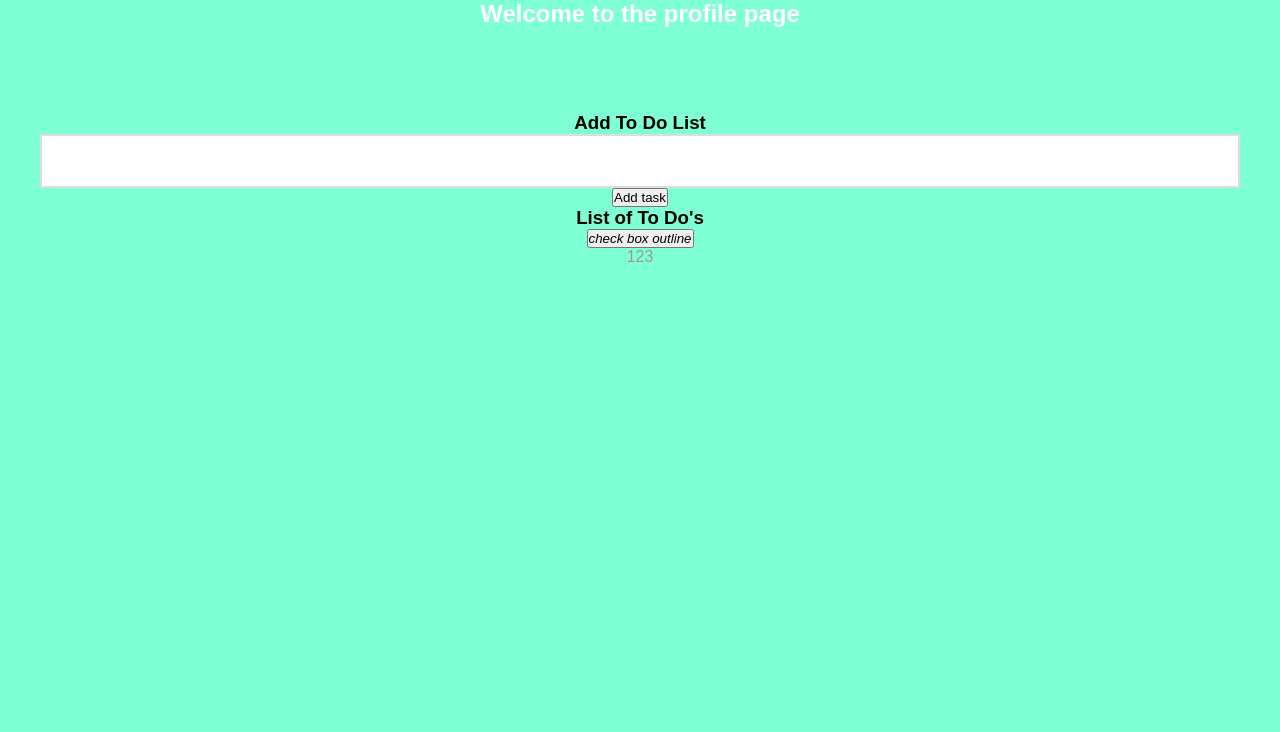
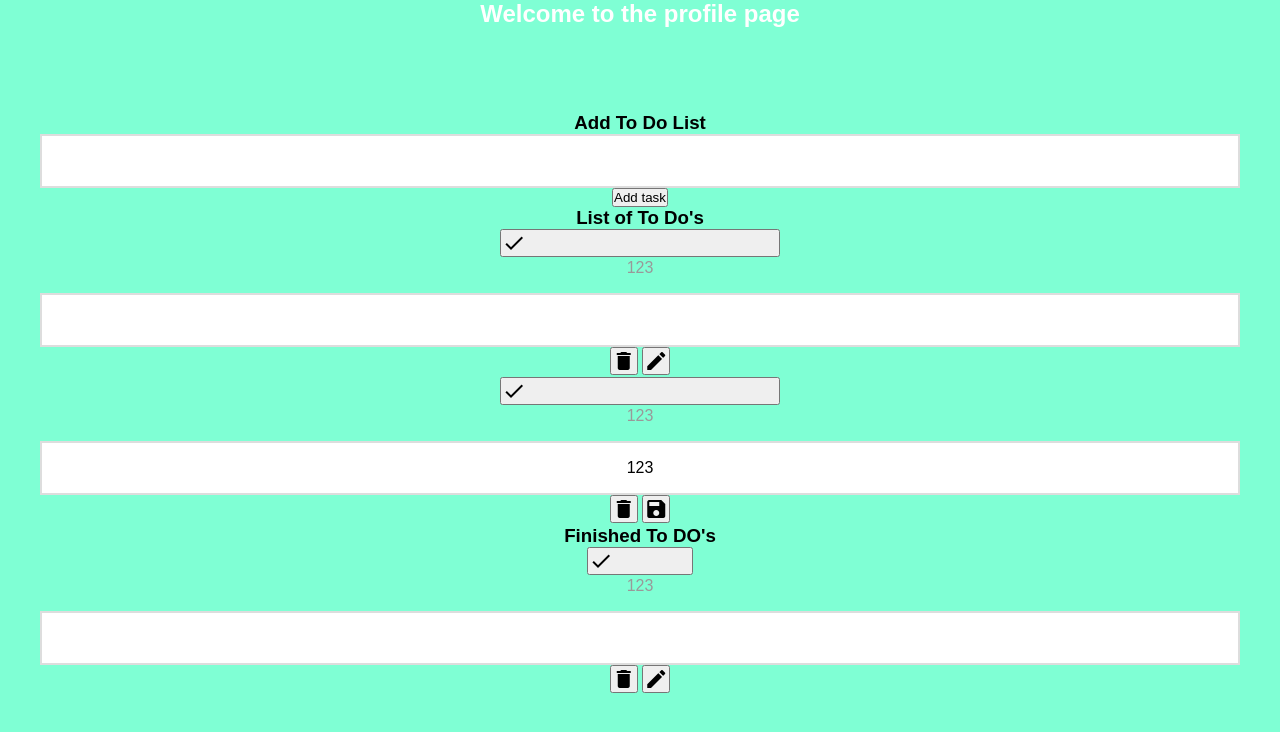
Before and after one commit to azamatbaiyzbekov/Todo-Web-Application, a Node server app: page /profile in a window 1280 px wide. Shown: the top 732 px of the page. Run offline with Node 20, Linux system fonts and the light colour scheme; some libraries are stand-ins or nearby versions.

Commit message:
added content to show.ejs and starting functionality in app.js

```diff
--- a/public/scripts/app.js
+++ b/public/scripts/app.js
@@ -16,3 +16,18 @@
 const newSession = (req, res)=> {
   res.rend('accounts/login');
 }
+
+const addButton = document.getElementById('add');
+// console.log(addButton);
+const inputTask = document.getElementById('new-task');
+
+const unifinishedTasks = document.getElementById('unfinished-tasks');
+
+const finishedTasks = document.getElementById('finished-tasks');
+
+function createNewElement(task) {
+  const listItem = document.createElement('li');
+  const checkbox = document.createElement('button');
+  checkbox.className="material-icons checkbox";
+  checkbox.innerHTML="<i class="material-icons">check_box_outline</i>";
+}
--- a/views/partials/_head.ejs
+++ b/views/partials/_head.ejs
@@ -4,6 +4,7 @@
   <meta charset="UTF-8">
   <meta name="viewport" content="width=device-width, initial-scale=1.0">
   <meta http-equiv="X-UA-Compatible" content="ie=edge">
+  <link href="https://fonts.googleapis.com/icon?family=Material+Icons" rel="stylesheet">
   <link rel="stylesheet" href="/styles/main.css">
   <title>ToDo List</title>
 </head>
--- a/views/profile/show.ejs
+++ b/views/profile/show.ejs
@@ -9,15 +9,55 @@
       <h3>Add To Do List</h3>
       <input id="new-task" type="text">
       <button id="add">Add task</button>
-      <h3>List of To Do's</h3>
+      <h3 id="unfinished-tasks">List of To Do's</h3>
       <ul>
         <li>
+          <button class="material-icons checkbox">
+            <i class="material-icons">check box outline</i>
+          </button>
+          <label>123</label>
+          <input type="text">
+          <button class="material-icons delete">
+              <i class="material-icons">delete</i>
+          </button>
+          <button class="material-icons edit">
+            <i class="material-icons">edit</i>
+          </button>
+        </li>
+      </ul>
+      <ul>
+      <li class="editMode">
           <button class="material-icons">
             <i class="material-icons">check box outline</i>
           </button>
           <label>123</label>
+          <input type="text" value="123">
+          <button class="material-icons delete">
+              <i class="material-icons">delete</i>
+          </button>
+          <button class="material-icons save">
+            <i class="material-icons">save</i>
+          </button>
         </li>
       </ul>
+
+      <h3 id="finished-tasks">Finished To DO's</h3>
+      <ul>
+          <li>
+            <button class="material-icons checkbox">
+              <i class="material-icons">check box</i>
+            </button>
+            <label>123</label>
+            <input type="text">
+            <button class="material-icons delete">
+                <i class="material-icons">delete</i>
+            </button>
+            <button class="material-icons edit">
+              <i class="material-icons">edit</i>
+            </button>
+          </li>
+        </ul>
+
 
     </div>
 
```
